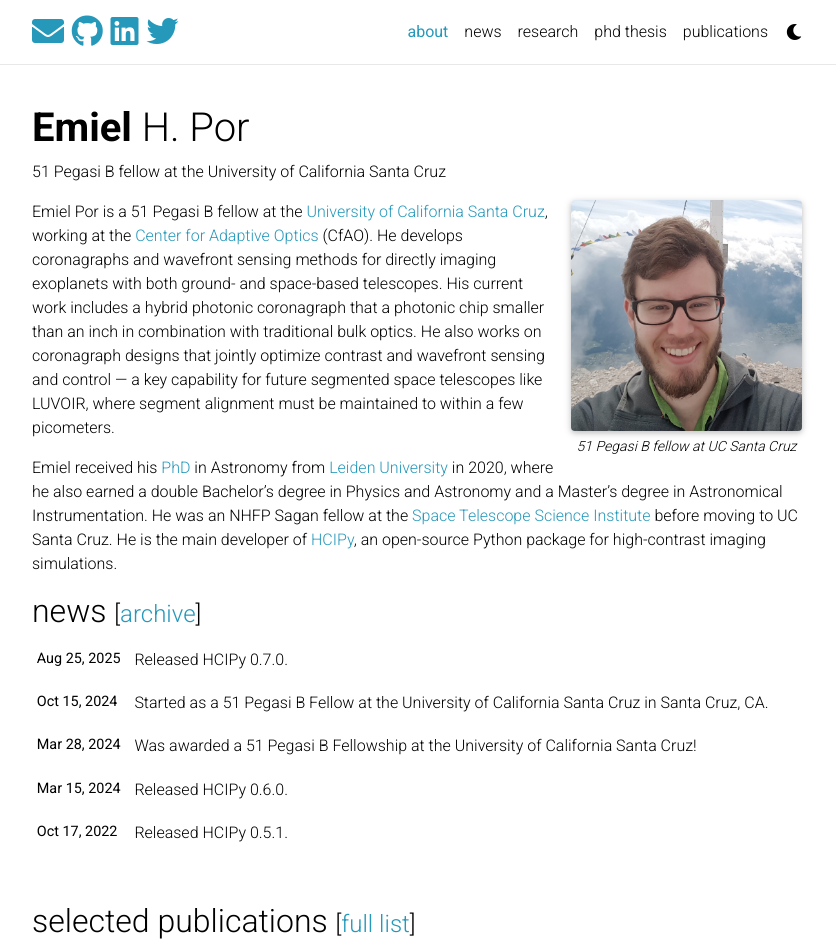
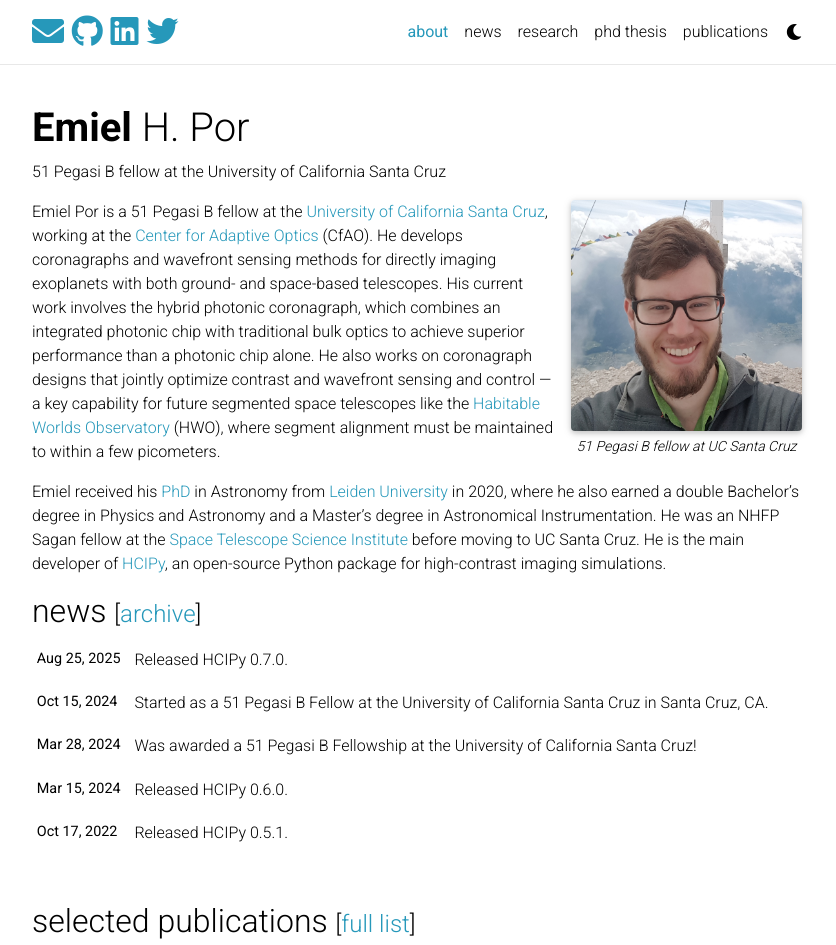
Before and after one commit to ehpor/ehpor.github.io, a Jekyll site: the page built from src/_pages/about.md, in a window 1280 px wide and 1191 px high, cut to the strip 0-945 px from the top of the window. Shown: the whole strip, without its empty margins (223-1059 px from the left). Built offline with Jekyll 4.4.1, drawn with Linux system fonts in a browser that asks for light colours; nearby versions of some CDN libraries; a style sheet for code colours, icons or effects is not loaded.

Commit message:
Finetune language.

```diff
--- a/src/_pages/about.md
+++ b/src/_pages/about.md
@@ -16,6 +16,6 @@ selected_papers: true # includes a list of papers marked as "selected={true}"
 social: true  # includes social icons at the bottom of the page
 ---
 
-Emiel Por is a 51 Pegasi B fellow at the [University of California Santa Cruz](https://www.ucsc.edu), working at the [Center for Adaptive Optics](https://cfao.science.ucsc.edu/) (CfAO). He develops coronagraphs and wavefront sensing methods for directly imaging exoplanets with both ground- and space-based telescopes. His current work includes a hybrid photonic coronagraph that a photonic chip smaller than an inch in combination with traditional bulk optics. He also works on coronagraph designs that jointly optimize contrast and wavefront sensing and control — a key capability for future segmented space telescopes like LUVOIR, where segment alignment must be maintained to within a few picometers.
+Emiel Por is a 51 Pegasi B fellow at the [University of California Santa Cruz](https://www.ucsc.edu), working at the [Center for Adaptive Optics](https://cfao.science.ucsc.edu/) (CfAO). He develops coronagraphs and wavefront sensing methods for directly imaging exoplanets with both ground- and space-based telescopes. His current work involves the hybrid photonic coronagraph, which combines an integrated photonic chip with traditional bulk optics to achieve superior performance than a photonic chip alone. He also works on coronagraph designs that jointly optimize contrast and wavefront sensing and control — a key capability for future segmented space telescopes like the [Habitable Worlds Observatory](https://science.nasa.gov/astrophysics/programs/habitable-worlds-observatory/) (HWO), where segment alignment must be maintained to within a few picometers.
 
 Emiel received his [PhD](/phd_thesis/) in Astronomy from [Leiden University](https://www.universiteitleiden.nl/en/science/astronomy) in 2020, where he also earned a double Bachelor's degree in Physics and Astronomy and a Master's degree in Astronomical Instrumentation. He was an NHFP Sagan fellow at the [Space Telescope Science Institute](https://stsci.edu) before moving to UC Santa Cruz. He is the main developer of [HCIPy](https://hcipy.org/), an open-source Python package for high-contrast imaging simulations.
```
